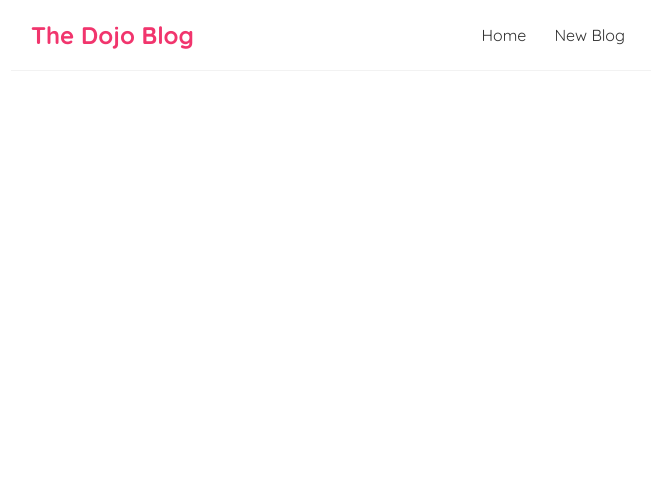
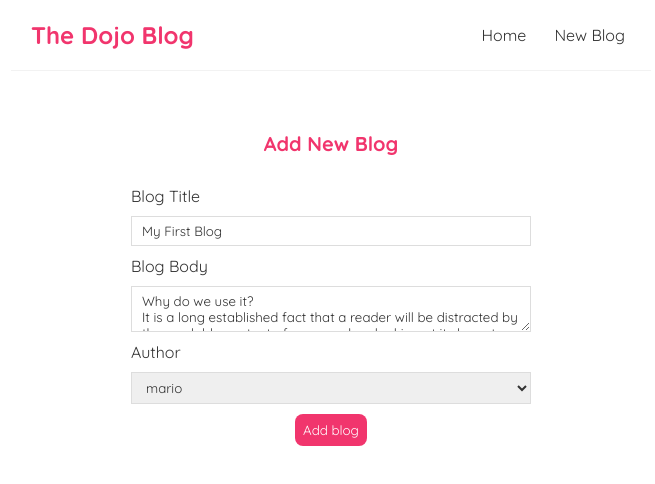
Before and after one commit to zae21/react-dojo-blog, a React (Create React App) app: page /update/1 in a window 1280 px wide. Shown: the top 484 px of the page, without its empty margins (309-964 px from the left). Built offline with nearby package versions, Linux system fonts and the light colour scheme; data requests are answered from the project's data file; the HTML template or start-up script is replaced by a standard one.

Commit message:
add lesson 32 and try add edit function

```diff
--- a/data/db.json
+++ b/data/db.json
@@ -19,10 +19,16 @@
       "id": 3
     },
     {
-      "title": "asfaefe",
-      "body": "dfsdcer",
+      "title": "new blog title",
+      "body": "edit from previous blog data",
       "author": "yoshi",
       "id": 6
+    },
+    {
+      "title": "scond blog today",
+      "body": "the body from second blog today",
+      "author": "luigi",
+      "id": 7
     }
   ]
 }
--- a/src/App.js
+++ b/src/App.js
@@ -3,6 +3,7 @@ import Navbar from './components/Navbar'
 import Home from './components/Home'
 import Create from './components/Create';
 import BlogDetail from './components/BlogDetail';
+import NotFound from './components/NotFound';
 
 function App() {
   return (
@@ -20,6 +21,12 @@ function App() {
             <Route path="/blog/:id">
               <BlogDetail />
             </Route>
+            <Route path="/update/:id">
+              <Create />
+            </Route>
+            <Route path="*">
+              <NotFound />
+            </Route>
           </Switch>
         </div>
       </div>
--- a/src/components/BlogDetail.js
+++ b/src/components/BlogDetail.js
@@ -1,4 +1,4 @@
-import { useHistory, useParams } from "react-router-dom";
+import { Link, useHistory, useParams } from "react-router-dom";
 import useFetch from "../hooks/useFetch";
 
 const BlogDetail = () => {
@@ -32,6 +32,7 @@ const BlogDetail = () => {
                         <p>written by {blog.author}</p>
                         <div>{blog.body}</div>
                         <button onClick={onDeleteHandle}>Delete Blog</button>
+                        <Link to={`/update/${blog.id}`}>Edit Blog</Link>
                     </article>
                 )
             }
--- a/src/components/Create.js
+++ b/src/components/Create.js
@@ -1,12 +1,31 @@
-import { useState } from "react";
-import { useHistory } from "react-router-dom";
+import { useEffect, useState } from "react";
+import { useHistory, useParams } from "react-router-dom";
 
 const Create = () => {
-    const [title, setTitle] = useState('');
-    const [body, setBody] = useState('');
+    const { id } = useParams();
+    const [title, setTitle] = useState("");
+    const [body, setBody] = useState("");
     const [author, setAuthor] = useState('mario');
-    const [isLoading, setIsLoading] = useState(false)
+    const [isLoading, setIsLoading] = useState(false);
     const history = useHistory();
+
+    useEffect(() => {
+        fetch(`http://localhost:8000/blogs/${id}`)
+            .then(res => {
+                if (!res.ok) {
+                    throw Error(res.statusText)
+                }
+                return res.json();
+            })
+            .then(data => {
+                setTitle(data.title);
+                setBody(data.body);
+                setAuthor(data.author);
+            })
+            .catch(err => {
+                console.log(err.message);
+            });
+    }, []);
 
     const onSubmitHandle = (e) => {
         e.preventDefault();
@@ -15,13 +34,13 @@ const Create = () => {
 
         setIsLoading(true);
 
-        fetch("http://localhost:8000/blogs",{
-            method: "POST",
-            headers: { "Content-Type" : "application/json" },
+        fetch(id !== undefined ? `http://localhost:8000/blogs/${id}` : "http://localhost:8000/blogs", {
+            method: id !== undefined ? "PUT" : "POST",
+            headers: { "Content-Type": "application/json" },
             body: JSON.stringify(blog)
         }).then(r => {
             return r.json();
-        }).then(d=>{
+        }).then(d => {
             console.log(d);
             setIsLoading(false);
             history.push(`/blog/${d.id}`);
--- /dev/null
+++ b/src/components/NotFound.js
@@ -0,0 +1,13 @@
+import { Link } from "react-router-dom";
+
+const NotFound = () => {
+    return (
+        <div className="not-found">
+            <h2>Oooppss!</h2>
+            <p>The page is not found.</p>
+            <Link to="/">Back to home page </Link>
+        </div>
+     );
+}
+
+export default NotFound;
--- a/src/index.css
+++ b/src/index.css
@@ -70,6 +70,15 @@
   border-radius: 8px;
   cursor: pointer;
 }
+.blog-detail a {
+  background: #6d35f1;
+  text-decoration: none;
+  color: #fff;
+  margin-left: 5px;
+  border: 0;
+  padding: 6px;
+  border-radius: 8px;
+}
 
 /* create new blog form */
 .create {
```
